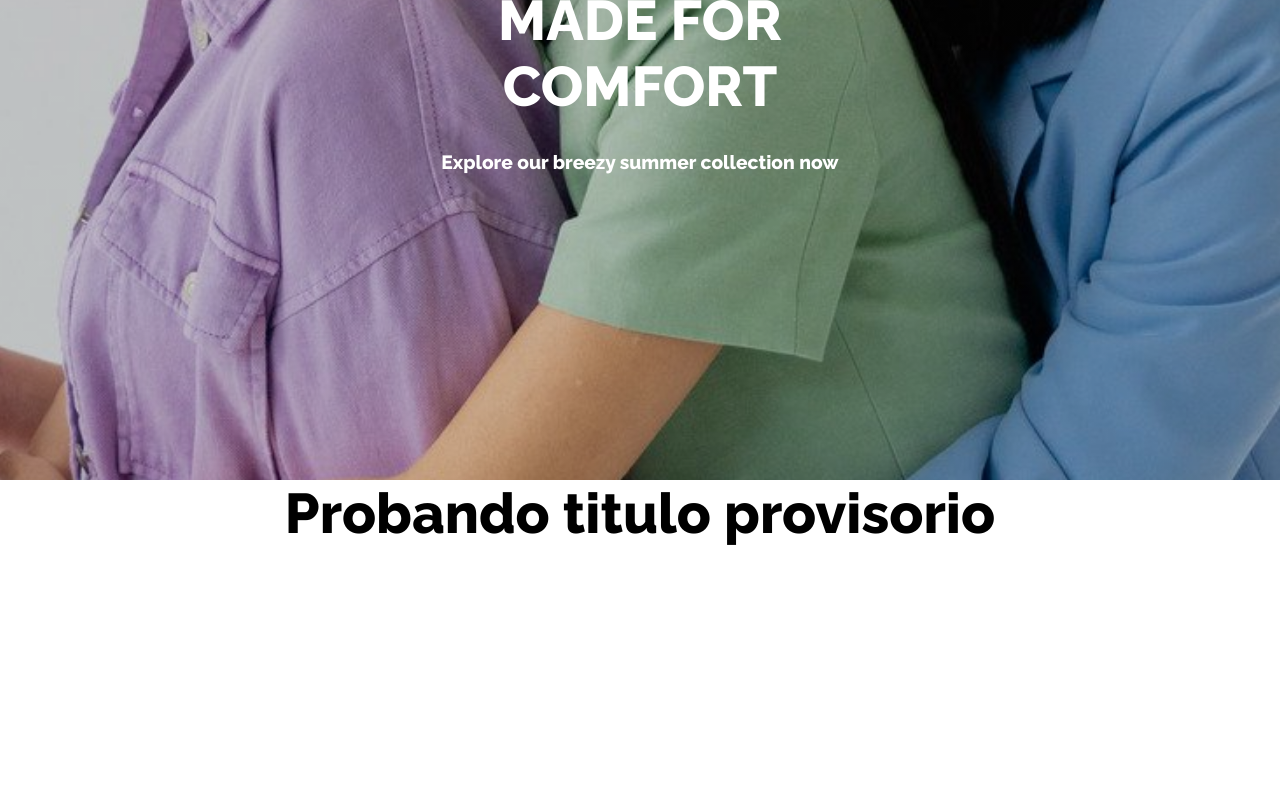
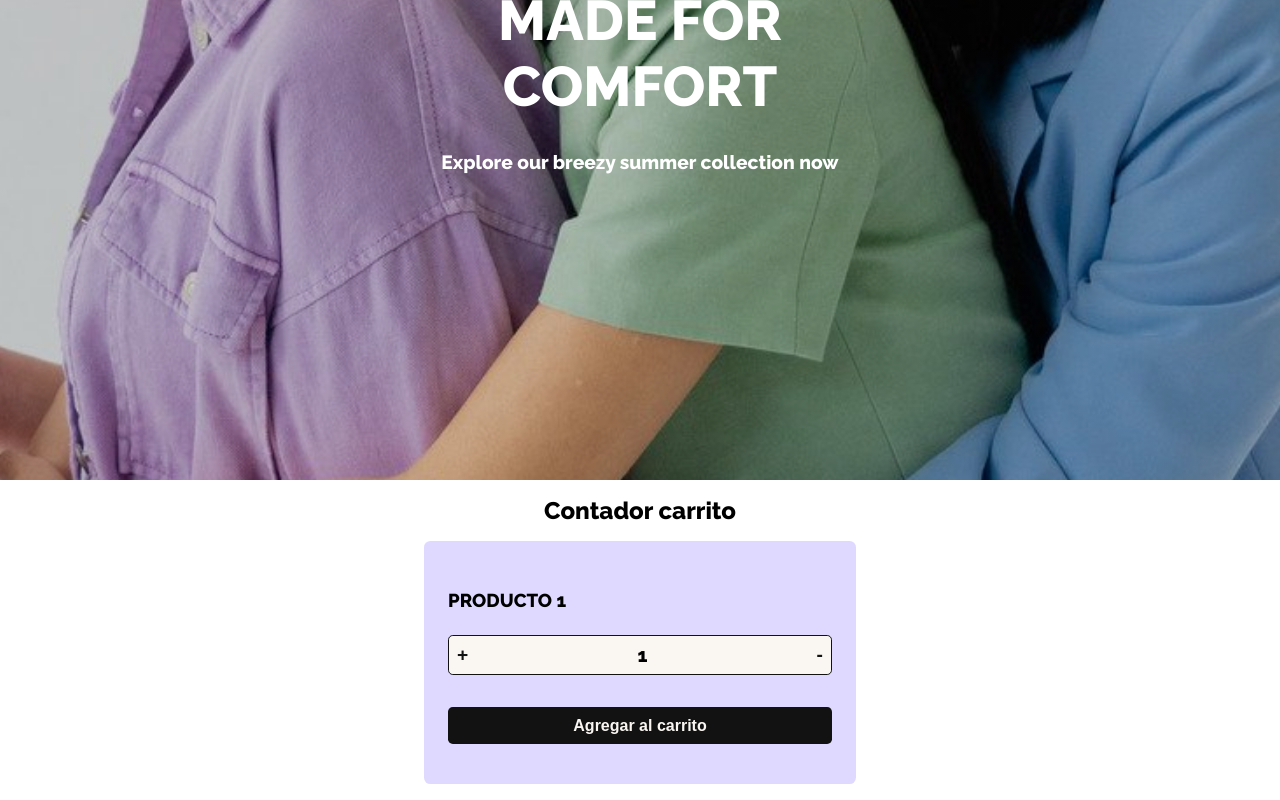
Before and after one commit to lucasgilardi/react-gilardi-lucas, a React (Create React App) app: page / in a window 1280 px wide. Shown: the part 320-1120 px from the top of the page. Before the commit the page ends 866 px from the top, so only its background shows below. Built offline with nearby package versions, Linux system fonts and the light colour scheme.

Commit message:
Agregado de contador con botón

```diff
--- a/src/App.js
+++ b/src/App.js
@@ -8,7 +8,7 @@ function App() {
     <div className="App">
         <NavBar/>
         <Home/>
-        <ItemListContainer />
+        <ItemListContainer titulo="Contador carrito"/>
     </div>
   );
 }
--- /dev/null
+++ b/src/components/ItemCount/ItemCount.css
@@ -0,0 +1,44 @@
+.item-count-container{
+    width: 30%;
+    margin: 1rem auto;
+    background-color: #E0D9FF;
+    padding: 1.5rem;
+    border-radius: 0.4rem;
+}
+.product-name{
+    text-align: left;
+    text-transform: uppercase;
+    margin: 1.5rem 0rem;
+}
+.count-container{
+    border: solid 1px #121212;
+    border-radius: 0.3rem;
+    margin: 1rem 0rem;
+    padding: 0.5rem;
+    display: flex;
+    justify-content: space-between;
+    align-items: center;
+    font-size: 1.2rem;
+    font-weight: bold;
+    background-color: #FAF7F3;
+}
+.btn-counter{
+    border: none;
+    background-color: transparent;
+    color: #121212;
+    font-size: 1.2rem;
+    font-weight: bold;
+    cursor: pointer;
+}
+.btn-addToCart{
+    border: none;
+    border-radius: 0.3rem;
+    width: 100%;
+    padding: 0.6rem;
+    margin: 1rem 0rem;
+    background-color: #121212;
+    color: #FAF7F3;
+    font-size: 1rem;
+    font-weight: bold;
+    cursor: pointer;
+}
--- /dev/null
+++ b/src/components/ItemCount/ItemCount.jsx
@@ -0,0 +1,35 @@
+import { useState } from 'react'
+import React from 'react'
+import './ItemCount.css';
+
+const ItemCount = ({stock, initial}) => {
+
+    const [count, setCount] = useState(initial)
+
+    const sumarItem = () => {
+        count < stock ? setCount(count + 1) : alert("Superaste el stock disponible")
+    }
+    const restarItem = () => {
+        count > initial ? setCount(count - 1) : alert("No puedes seleccionar menos de un producto")
+    }
+    const onAdd = () => {
+        alert(`Agregaste ${count} productos al carrito`)
+    }
+
+    return (
+        <div>
+            <div className="item-count-container">
+                <h3 className="product-name">Producto 1</h3>
+                <div className="count-container">
+                    <button className="btn-counter" onClick={sumarItem}> + </button>
+                    <label>{count}</label>
+                    <button className="btn-counter" onClick={restarItem}> - </button>
+                </div>
+
+                <button className="btn-addToCart" onClick={onAdd}>Agregar al carrito</button>
+            </div>
+        </div>
+    )
+}
+
+export default ItemCount
--- a/src/components/ItemListContainer/ItemListContainer.jsx
+++ b/src/components/ItemListContainer/ItemListContainer.jsx
@@ -1,13 +1,18 @@
+import ItemCount from "../ItemCount/ItemCount";
 
-const ItemListContainer = ({titulo="titulo provisorio"}) => {
+
+const ItemListContainer = ({titulo}) => {
 
     const style = {
         color: 'black',
+        fontSize: '1.5rem',
+        margin: '1rem 0'
     };
 
     return (
         <div>
-            <h2 style={style}>Probando {titulo}</h2>
+            <h2 style={style}>{titulo}</h2>
+            <ItemCount initial={1} stock={5}/>
         </div>
     )
 }
```
